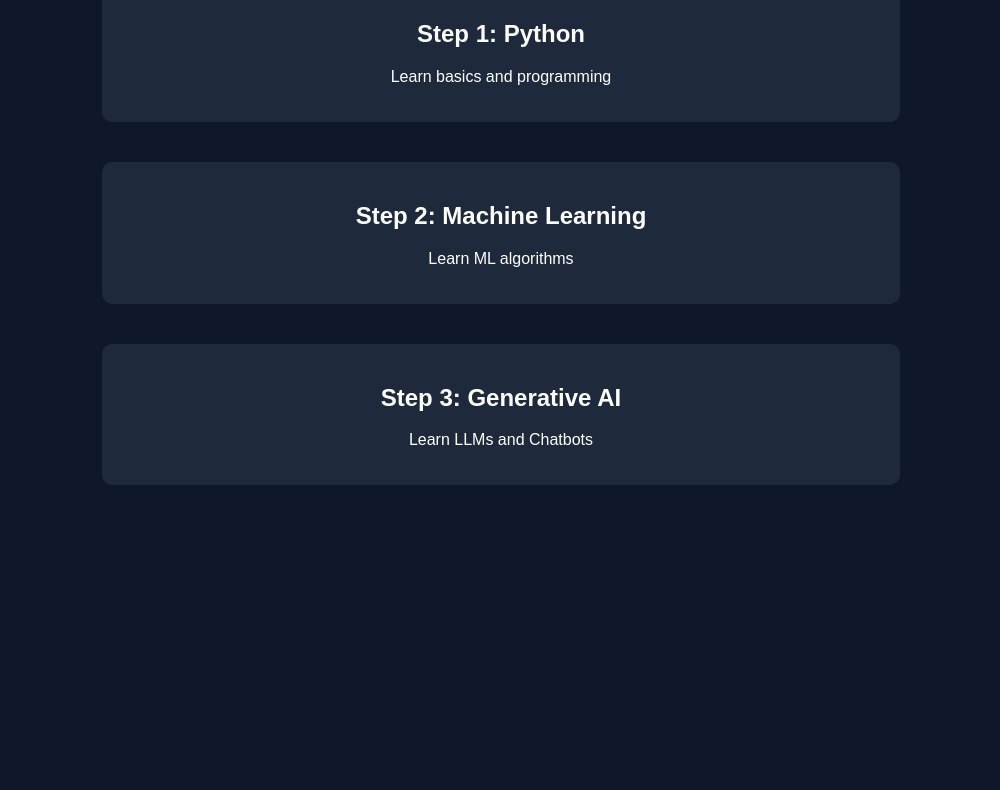
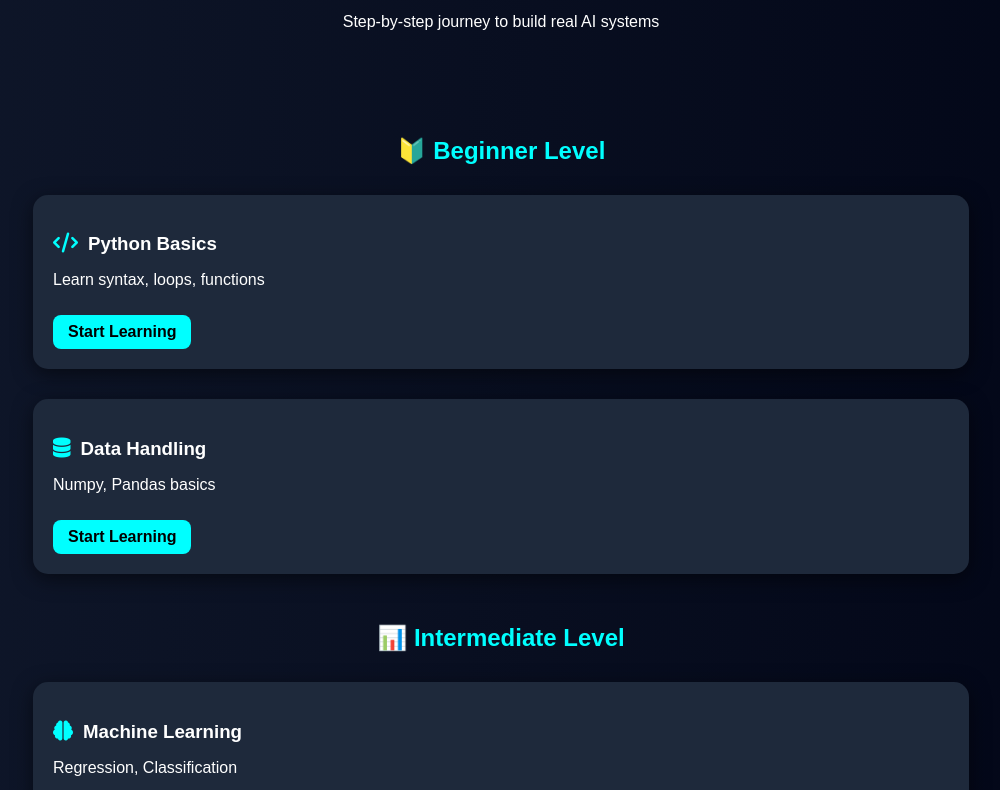
Before and after one commit to BuildwithSPM/buildwithspm.github.io, a plain HTML site: page index.html in a window 1280 px wide. Shown: the part 128-918 px from the top of the page, without its empty margins (139-1139 px from the left). Before the commit the page ends 800 px from the top, so only its background shows below. Drawn offline with nearby package versions, Linux system fonts and the light colour scheme.

Commit message:
Refactor index.html for improved structure and styling

```diff
--- a/index.html
+++ b/index.html
@@ -1,62 +1,152 @@
 <!DOCTYPE html>
-<html>
+<html lang="en">
 <head>
-  <title>AI Roadmap</title>
+<meta charset="UTF-8">
+<title>AI Solutions Architect Roadmap</title>
 
-  <!-- Animation library -->
+<!-- AOS animation -->
 <link href="https://unpkg.com/aos@2.3.1/dist/aos.css" rel="stylesheet">
+<script src="https://unpkg.com/aos@2.3.1/dist/aos.js"></script>
+
+<!-- Icons -->
+<link rel="stylesheet" href="https://cdnjs.cloudflare.com/ajax/libs/font-awesome/6.5.0/css/all.min.css">
 
 <style>
 body {
-      background: #0f172a;
+  margin: 0;
+  font-family: Arial;
+  background: linear-gradient(to right, #0f172a, #020617);
   color: white;
-      font-family: Arial;
-      text-align: center;
 }
 
-    h1 {
-      margin-top: 30px;
+/* HEADER */
+.header {
+  text-align: center;
+  padding: 40px;
 }
 
-    .box {
-      background: #1e293b;
-      margin: 40px auto;
-      padding: 20px;
-      width: 60%;
-      border-radius: 10px;
-      transition: transform 0.3s;
+.header h1 {
+  font-size: 40px;
 }
 
-    .box:hover {
-      transform: scale(1.05);
+/* SECTION */
+.section {
+  margin: 50px 0;
 }
+
+.section h2 {
+  text-align: center;
+  margin-bottom: 20px;
+  color: cyan;
+}
+
+/* CARD */
+.card {
+  width: 70%;
+  margin: 30px auto;
+  padding: 20px;
+  border-radius: 15px;
+  background: #1e293b;
+  transition: 0.3s;
+  box-shadow: 0 5px 20px rgba(0,0,0,0.5);
+}
+
+.card:hover {
+  transform: translateY(-10px) scale(1.03);
+}
+
+/* TITLE */
+.card h3 {
+  margin-bottom: 10px;
+}
+
+/* BUTTON */
+.button {
+  display: inline-block;
+  margin-top: 10px;
+  padding: 8px 15px;
+  background: cyan;
+  color: black;
+  border-radius: 8px;
+  text-decoration: none;
+  font-weight: bold;
+}
+
+/* ICON */
+.icon {
+  font-size: 20px;
+  margin-right: 10px;
+  color: cyan;
+}
+
 </style>
 </head>
 
 <body>
 
+<div class="header">
   <h1>🚀 AI Solutions Architect Roadmap</h1>
-
-<div class="box" data-aos="fade-up">
-  <h2>Step 1: Python</h2>
-  <p>Learn basics and programming</p>
+  <p>Step-by-step journey to build real AI systems</p>
 </div>
 
-<div class="box" data-aos="fade-left">
-  <h2>Step 2: Machine Learning</h2>
-  <p>Learn ML algorithms</p>
+<!-- SECTION 1 -->
+<div class="section">
+  <h2>🔰 Beginner Level</h2>
+
+  <div class="card" data-aos="fade-up">
+    <h3><i class="fas fa-code icon"></i>Python Basics</h3>
+    <p>Learn syntax, loops, functions</p>
+    <a class="button" href="#">Start Learning</a>
   </div>
 
-<div class="box" data-aos="fade-right">
-  <h2>Step 3: Generative AI</h2>
-  <p>Learn LLMs and Chatbots</p>
+  <div class="card" data-aos="fade-up">
+    <h3><i class="fas fa-database icon"></i>Data Handling</h3>
+    <p>Numpy, Pandas basics</p>
+    <a class="button" href="#">Start Learning</a>
   </div>
 
-<!-- Animation script -->
-<script src="https://unpkg.com/aos@2.3.1/dist/aos.js"></script>
+</div>
+
+<!-- SECTION 2 -->
+<div class="section">
+  <h2>📊 Intermediate Level</h2>
+
+  <div class="card" data-aos="fade-left">
+    <h3><i class="fas fa-brain icon"></i>Machine Learning</h3>
+    <p>Regression, Classification</p>
+    <a class="button" href="#">Start Learning</a>
+  </div>
+
+  <div class="card" data-aos="fade-right">
+    <h3><i class="fas fa-network-wired icon"></i>Deep Learning</h3>
+    <p>Neural networks basics</p>
+    <a class="button" href="#">Start Learning</a>
+  </div>
+
+</div>
+
+<!-- SECTION 3 -->
+<div class="section">
+  <h2>🤖 Advanced Level</h2>
+
+  <div class="card" data-aos="zoom-in">
+    <h3><i class="fas fa-robot icon"></i>Generative AI</h3>
+    <p>LLMs, Prompt Engineering</p>
+    <a class="button" href="#">Start Learning</a>
+  </div>
+
+  <div class="card" data-aos="zoom-in">
+    <h3><i class="fas fa-project-diagram icon"></i>System Design</h3>
+    <p>Architecture, scaling AI systems</p>
+    <a class="button" href="#">Start Learning</a>
+  </div>
+
+</div>
 
 <script>
-AOS.init();
+AOS.init({
+  duration: 1000
+});
 </script>
 
 </body>
```
Lines whose indentation alone changed are shown as unchanged.
